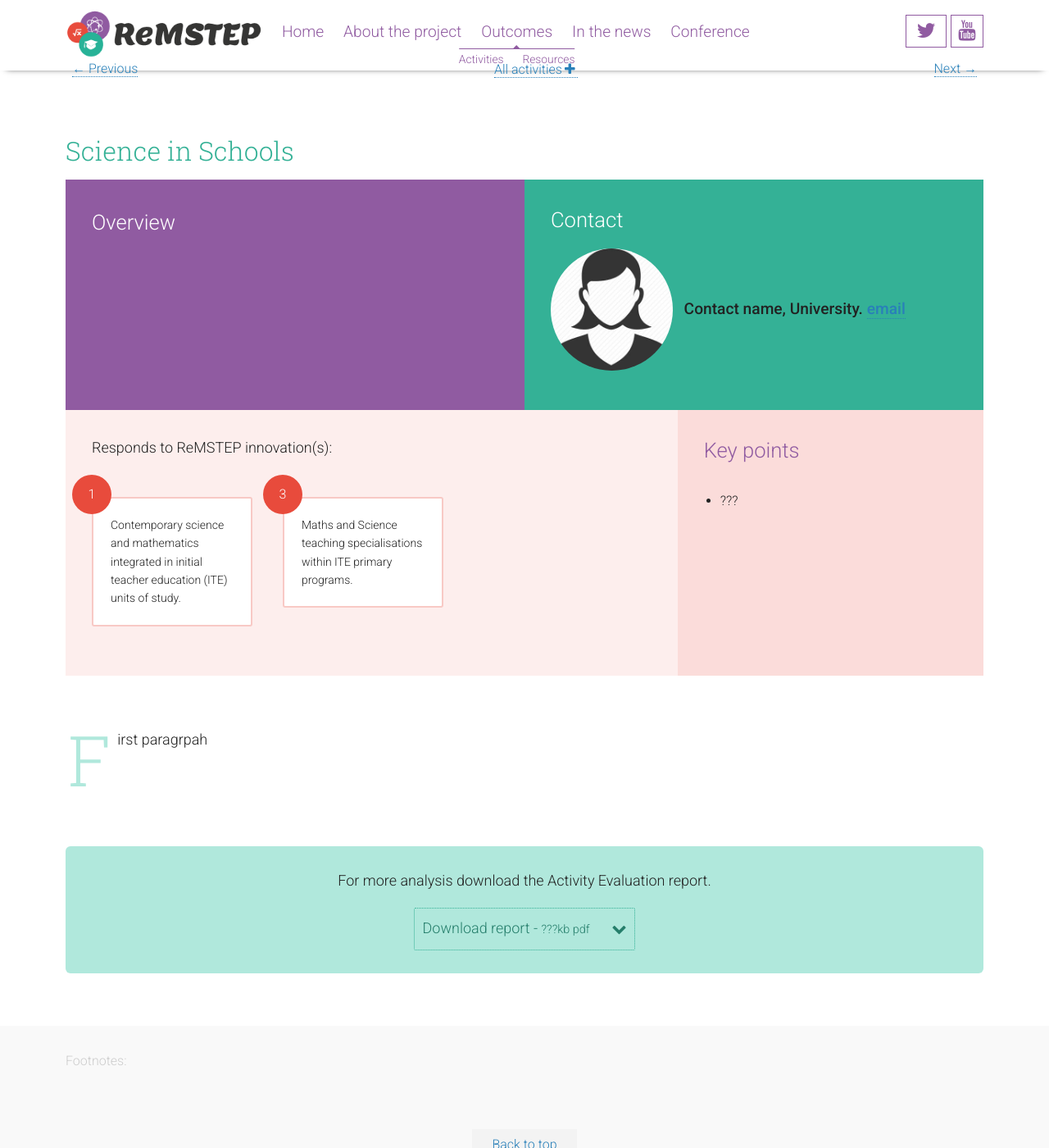
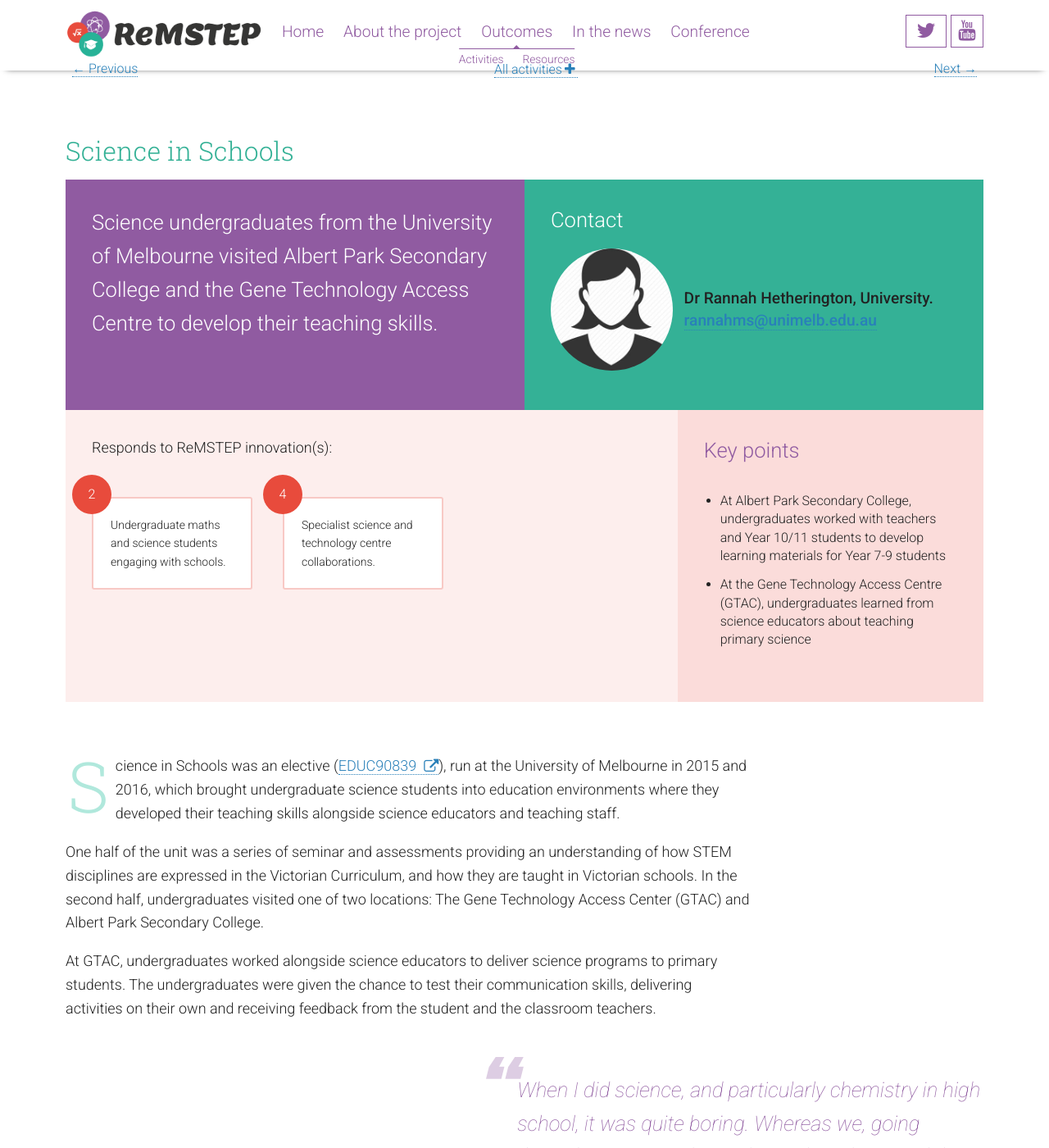
Before and after one commit to ReMSTEP/ReMSTEP-2017-v2, a Jekyll site: the page built from outcomes/activities/science-in-schools/index.html, in a window 1280 px wide and 1400 px high, scrolled down 290 px. Shown: the whole window at 82% size. Built offline with Jekyll 4.4.1, drawn with Linux system fonts in a browser that asks for light colours; some of the changed text lies outside the part shown.

Commit message:
Science in schools

```diff
--- a/_includes/activity-nav-activities.html
+++ b/_includes/activity-nav-activities.html
@@ -6,7 +6,7 @@
             <li {% if page.url == "/outcomes/activities/sci3910/" %}class="current"{% endif %}><a href="/outcomes/activities/sci3910/"><img src="/img/thumbnails/sci3910.jpg" alt="">Schools science project</a></li>
             <li {% if page.url == "/outcomes/activities/science-in-schools/" %}class="current"{% endif %}><a href="/outcomes/activities/science-in-schools/">Science in Schools</a></li>
             <li {% if page.url == "/outcomes/activities/mteach-specialisations/" %}class="current"{% endif %}><a href="/outcomes/activities/mteach-specialisations/">Science and mathematics specialist pathways</a></li>
-            <li {% if page.url == "/outcomes/activities/educ90794/" %}class="current"{% endif %}><a href="/outcomes/activities/educ90794/">Science and Mathematics in the Classroom</a></li>
+            <li {% if page.url == "/outcomes/activities/educ90794/" %}class="current"{% endif %}><a href="/outcomes/activities/educ90794/"><img src="/img/thumbnails/science-and-maths.jpg" alt="">Science and Mathematics in the Classroom</a></li>
         </ul>
     </li>
     <li><span class="green">Additional Experiences</span>
--- a/_sass/_activity-nav.scss
+++ b/_sass/_activity-nav.scss
@@ -91,7 +91,7 @@
                     position: relative;
                     display: block;
                     line-height: 1.4;
-                    padding: 60% 0 0.5em 0;
+                    padding: 60% 0.3em 0.5em 0.3em;
                     border: none;
                     img {
                         width: 100%;
--- a/outcomes/activities/science-in-schools/index.html
+++ b/outcomes/activities/science-in-schools/index.html
@@ -5,13 +5,13 @@
     <h1>Science in Schools</h1>
     <div class="page-summary">
         <div class="overview">
-            <p>Overview</p>
+            <p>Science undergraduates from the University of Melbourne visited Albert Park Secondary College and the Gene Technology Access Centre to develop their teaching skills.</p>
         </div>
         <div class="contact">
             <h2>Contact</h2>
             <figure>
                 <img src="/img/headshots/avatar.jpg" alt="">
-                <figcaption>Contact name, University. <span class="email"><a href="mailto:">email</a></span></figcaption>
+                <figcaption>Dr Rannah Hetherington, University. <span class="email"><a href="mailto:rannahms@unimelb.edu.au">rannahms@unimelb.edu.au</a></span></figcaption>
             </figure>
         </div>
         <div class="innovation-list">
@@ -19,24 +19,45 @@
                 <p>Responds to ReMSTEP innovation(s):</p>
             </header>
             <div class="innovation-callout">
-                <span>1</span>
-                <p>Contemporary science and mathematics integrated in initial teacher education (ITE) units of study.</p>
+                <span>2</span>
+                <p>Undergraduate maths and science students engaging with schools.</p>
             </div>
             <div class="innovation-callout">
-                <span>3</span>
-                <p>Maths and Science teaching specialisations within ITE primary programs.</p>
+                <span>4</span>
+                <p>Specialist science and technology centre collaborations.</p>
             </div>
         </div>
         <div class="key-points">
             <h2>Key points</h2>
             <ul>
-                <li>???</li>
+                <li>At Albert Park Secondary College, undergraduates worked with teachers and Year 10/11 students to develop learning materials for Year 7-9 students</li>
+                <li>At the Gene Technology Access Centre (GTAC), undergraduates learned from science educators about teaching primary science</li>
             </ul>
         </div>
     </div>
-    <p><span class="first-letter">F</span>irst paragrpah</p>
-
-
+    <p><span class="first-letter">S</span>cience in Schools was an elective (<a href="http://archive.handbook.unimelb.edu.au/view/2016/educ90839/" rel="external">EDUC90839</a>), run at the University of Melbourne in 2015 and 2016, which brought undergraduate science students into education environments where they developed their teaching skills alongside science educators and teaching staff.</p>
+    <p>One half of the unit was a series of seminar and assessments providing an understanding of how STEM disciplines are expressed in the Victorian Curriculum, and how they are taught in Victorian schools. In the second half, undergraduates visited one of two locations: The Gene Technology Access Center (GTAC) and Albert Park Secondary College.</p>
+    <p>At GTAC, undergraduates worked alongside science educators to deliver science programs to primary students. The undergraduates were given the chance to test their communication skills, delivering activities on their own and receiving feedback from the student and the classroom teachers.</p>
+    <div class="row">
+        <blockquote>
+            <p>When I did science, and particularly chemistry in high school, it was quite boring. Whereas we, going through GTAC, taught students about bees and the cycle of bees and they made it really fun. All the activities were interactive, and they made things interesting ... the kids really liked it and they thought it was fun and interesting, and we balanced that with science content.</p>
+            <footer><cite>Participating undergraduate</cite></footer>
+        </blockquote>
+    </div>
+    <p>At Albert Park, the focus was instead on a “trickle-down” model, where Year 10/11 students and undergraduates worked together with teachers to create science activities for Year 7-9 students. This approach gave students a bigger picture of the way the education works: talking to teachers, seeing education put into practice in Years 7-11, and seeing the VCE approach and how the younger students’ experiences differ from their own.</p>
+    <div class="row">
+        <blockquote>
+            <p>At Albert Park, students had a great experience- it is a good site for them to be at because there is a real approach at the school to support the next generation of educators that make them feel supported as potential teachers. The school is very flexible in their approach.</p>
+            <footer><cite>Dr Rannah Hetherington, subject coordinator</cite></footer>
+        </blockquote>
+    </div>
+    <p>This activity came out of an educational need that the Department of Education identified as: <q>The need for additional maths and science teachers in schools with particularly strong skills/knowledge in those areas.</q></p>
+    <p>There was a two-fold addressing of this gap:</p>
+    <ol type="a">
+        <li>The Department wanted teachers with stronger science backgrounds, and</li>
+        <li>Master of Teaching educators wanted to broaden teacher’s skills, and to develop how they communicate with different audiences.</li>
+    </ol>
+    <p>It was also useful for scientists at GTAC to see how their particular discipline is addressed education in Victoria.</p>
 
 </div>
 <div class="container breathing">
```
Also changed, not shown: img/thumbnails/science-and-maths.jpg (added).
